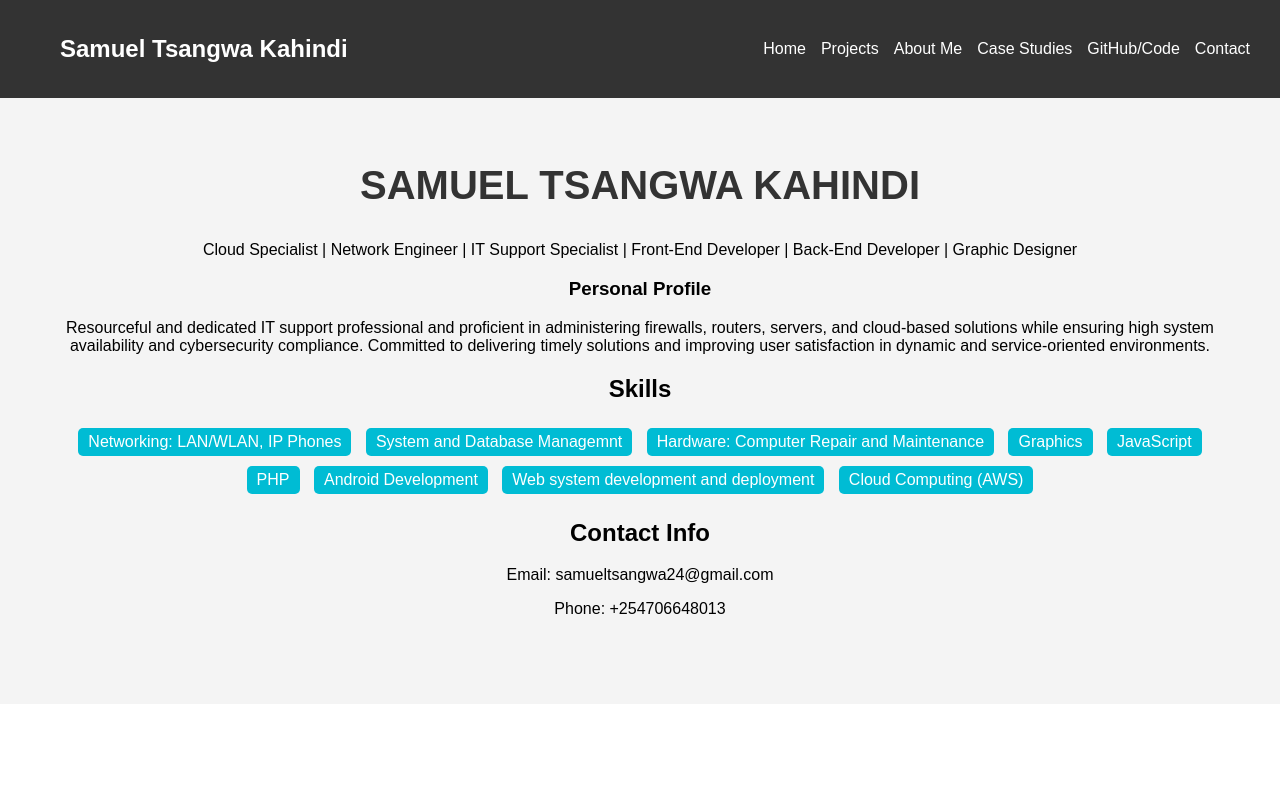
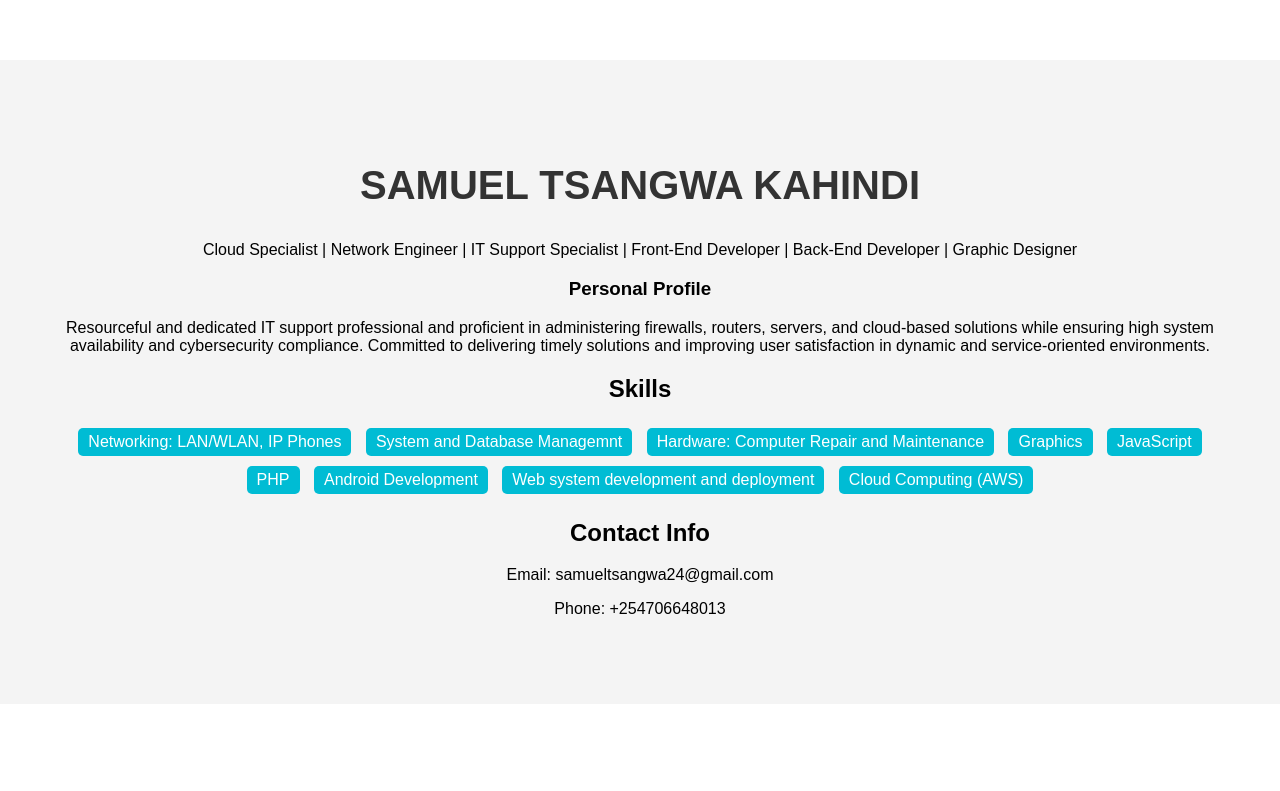
Before and after one commit to samueltsangwa/sameXpert.github.io, a plain HTML site: page index.html in a window 1280 px wide. Shown: the top 791 px of the page. Drawn offline with Linux system fonts and the light colour scheme; a script that the page names is missing.

Commit message:
Update index.html

```diff
--- a/index.html
+++ b/index.html
@@ -8,24 +8,7 @@
     <link rel="stylesheet" href="https://cdnjs.cloudflare.com/ajax/libs/font-awesome/6.5.0/css/all.min.css">
 </head>
 <body>
-   <!-- Navbar -->
-    <nav class="navbar">
-        <div class="container">
-            <a href="#" class="logo">
-                <!-- <img src="logo.png" alt="Your Logo" class="logo-img"> -->
-                <span class="logo-text">Samuel Tsangwa Kahindi</span>
-            </a>
-            <ul class="nav-links">
-                <li><a href="#home">Home</a></li>
-                <li><a href="#projects">Projects</a></li>
-                <li><a href="#about">About Me</a></li>
-                <li><a href="#case-studies">Case Studies</a></li>
-                <li><a href="#github">GitHub/Code</a></li>
-                <li><a href="#contact">Contact</a></li>
-            </ul>
-            <button class="nav-toggle">☰</button>
-        </div>
-    </nav>
+
     <style>
         .navbar {
             position: fixed;
```
